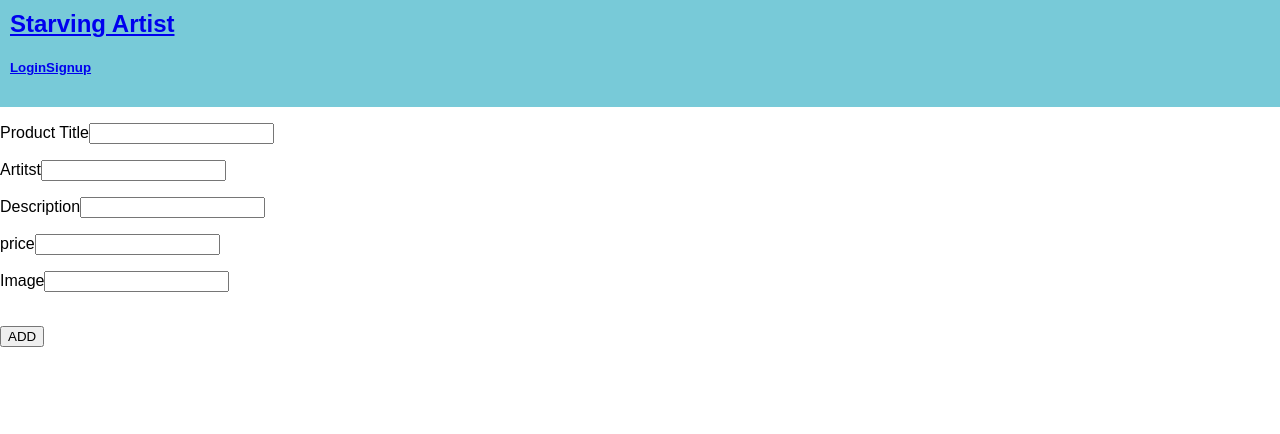
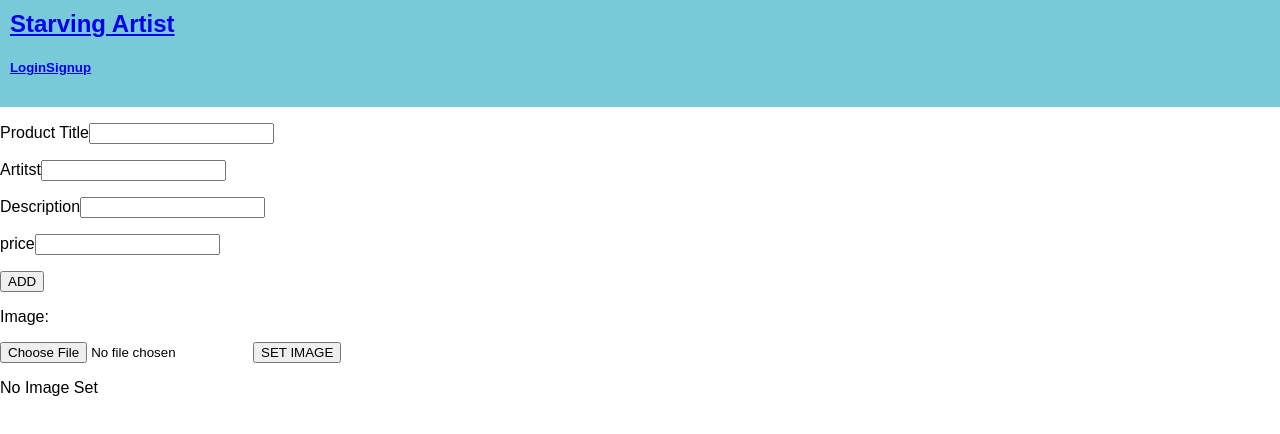
Before and after one commit to BrandonS8/Starving_Artist_React, a React (Create React App) app in the folder my_app/: page /1/add in a window 1280 px wide. Shown: the top 434 px of the page. Built offline with nearby package versions, Linux system fonts and the light colour scheme.

Commit message:
add upload image to add product

```diff
--- a/my_app/src/AddProduct/AddProduct.js
+++ b/my_app/src/AddProduct/AddProduct.js
@@ -1,9 +1,14 @@
 import React, { Component } from 'react'
 import axios from 'axios'
+import UploadFile from '../UploadFile/UploadFile'
 
 class AddProduct extends Component {
   constructor () {
     super()
+    this.state = {
+      image: ''
+    }
+    this.setImage = this.setImage.bind(this)
     this.onSubmit = this.onSubmit.bind(this)
   }
 
@@ -15,9 +20,16 @@ class AddProduct extends Component {
       artist: e.target.artist.value,
       description: e.target.description.value,
       price: e.target.price.value,
-      image: e.target.image.value
+      image: this.state.image
     }).then(res => console.log(res))
       .then(() => this.props.history.push('/' + this.props.match.params.id))
+  }
+
+  setImage (url) {
+    this.setState({
+      image: url
+    })
+    console.log(this.state.image)
   }
 
   render () {
@@ -40,13 +52,13 @@ class AddProduct extends Component {
             <label for='Price'>price</label>
             <input type='text' name='price' />
           </p>
-          <p>
-            <label for='image'>Image</label>
-            <input type='text' name='image' />
-          </p>
-          <br />
           <input type='submit' value='ADD' />
         </form>
+        <p>
+        Image:
+        </p>
+        <UploadFile setImage={this.setImage} />
+        {this.state.image != '' ? <img src={this.state.image} /> : <p>No Image Set</p>}
       </div>
     )
   }
--- a/my_app/src/App.js
+++ b/my_app/src/App.js
@@ -16,8 +16,6 @@ import ProductDetails from './ProductDetails/ProductDetails'
 import EditStore from './EditStore/EditStore'
 import EditProduct from './EditProduct/EditProduct'
 import AddProduct from './AddProduct/AddProduct'
-// REMOVE UPLOAD BEFORE MERGE
-import UploadFile from './UploadFile/UploadFile'
 
 class App extends Component {
   render () {
@@ -42,8 +40,7 @@ class App extends Component {
           <Route path='/:id/:product/edit' component={EditProduct} />
           <Route path='/:id/:product' component={ProductDetails} />
           <Route path='/:id' component={SingleStore} />
-          <Route path='/' component={UploadFile} />
-          {/* CHANGE / BACK TO STORELIST */}
+          <Route path='/' component={StoreList} />
         </Switch>
       </div>
     )
--- a/my_app/src/UploadFile/UploadFile.js
+++ b/my_app/src/UploadFile/UploadFile.js
@@ -27,10 +27,10 @@ class UploadFile extends Component {
         this.setState({
           imageUrl: `https://starving-artist.herokuapp.com/${res.data.file}`
         })
-        .then(() => {
-          this.props.setImage(this.state.imageUrl)
-        })
       })
+          .then(() => {
+            this.props.setImage(this.state.imageUrl)
+          })
     } else {
       console.log(`looks like the required field didn't stop your empty input, too bad I did.`)
     }
@@ -43,7 +43,7 @@ class UploadFile extends Component {
       <div>
         <form onSubmit={this.handleUpload}>
           <input type='file' accept='image/jpg' name='imageFile' required />
-          <input type='submit' value='Submit' />
+          <input type='submit' value='SET IMAGE' />
         </form>
       </div>
     )
```
